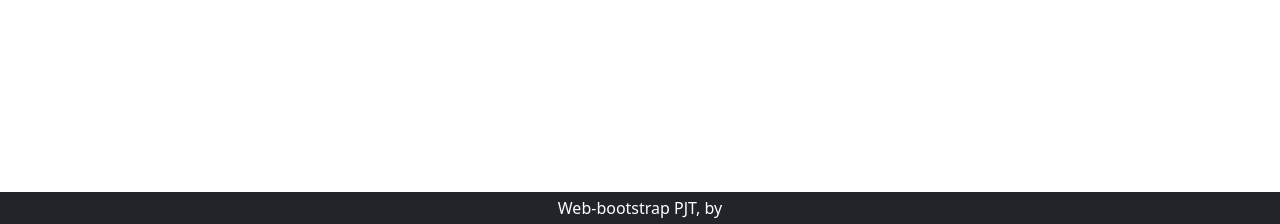
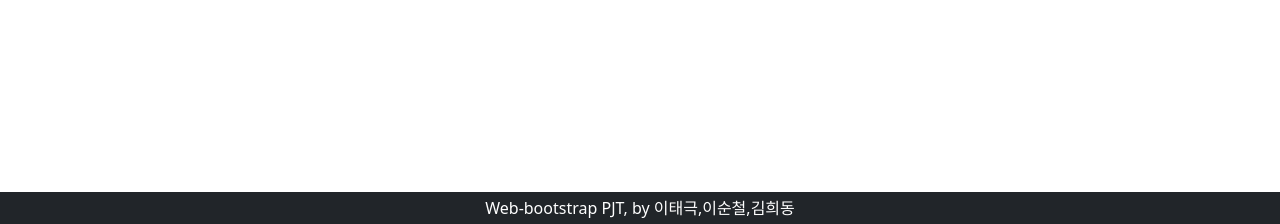
Before and after one commit to uRo3YA/1007_pairproject, a Django app: page /reviews/index/ in a window 1280 px wide. Shown: the part 576-800 px from the top of the page. Run offline with Django 3.2, Linux system fonts and the light colour scheme; data that the repository does not hold is empty; some libraries are stand-ins or nearby versions.

Commit message:
main_page & footer

```diff
--- a/pjt/templates/base.html
+++ b/pjt/templates/base.html
@@ -37,7 +37,7 @@
     </div>
     <footer class="text-bg-dark fixed-bottom">
         <div class="container py-1">
-            <p class="text-center my-0">Web-bootstrap PJT, by </p>
+            <p class="text-center my-0">Web-bootstrap PJT, by 이태극,이순철,김희동</p>
         </div>
       </footer>
 
```
